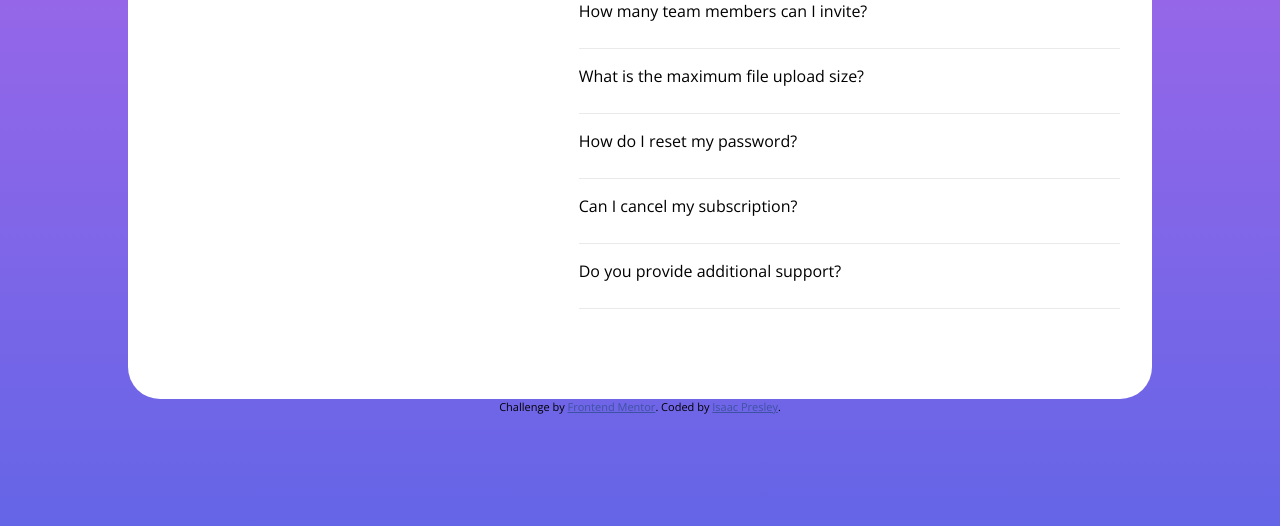
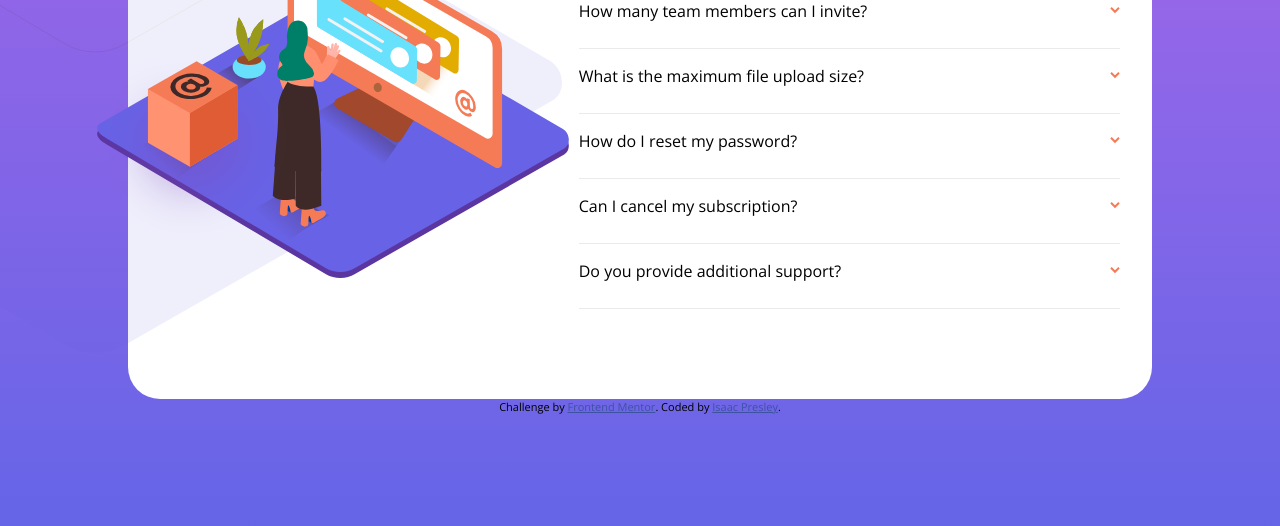
Before and after one commit to ipresley96/frontendmentor-Faq-accordian, a plain HTML site: page index.html in a window 1280 px wide. Shown: the part 274-800 px from the top of the page. Drawn offline with nearby package versions, Linux system fonts and the light colour scheme; the site is published under a folder, as on GitHub Pages, so addresses that start at the root find nothing.

Commit message:
Update index.html

```diff
--- a/index.html
+++ b/index.html
@@ -22,13 +22,13 @@
 
         <picture>
 
-          <img class="background-img" src="/images/bg-pattern-mobile.svg" alt="">
-          <img class="main-img" src="/images/illustration-woman-online-mobile.svg" alt="">
+          <img class="background-img" src="images/bg-pattern-mobile.svg" alt="">
+          <img class="main-img" src="images/illustration-woman-online-mobile.svg" alt="">
         </picture>
         <picture class="desktop-img">
-          <img class="d-pattern" src="/images/bg-pattern-desktop.svg" alt="">
-          <img class="d-box" src="/images/illustration-box-desktop.svg" alt="">
-          <img class="d-woman" src="/images/illustration-woman-online-desktop.svg" alt="">
+          <img class="d-pattern" src="images/bg-pattern-desktop.svg" alt="">
+          <img class="d-box" src="images/illustration-box-desktop.svg" alt="">
+          <img class="d-woman" src="images/illustration-woman-online-desktop.svg" alt="">
         </picture>
 
     </section>
@@ -38,7 +38,7 @@
         <div class="question">
           <div class="accordian-header">
             <h2 class="title"> How many team members can I invite? </h2>
-            <img class="arrow" src="/images/icon-arrow-down.svg" alt="">
+            <img class="arrow" src="images/icon-arrow-down.svg" alt="">
           </div>
           <p class="content">
             You can invite up to 2 additional users on the Free plan. There is no limit on
@@ -48,7 +48,7 @@
         <div class="question">
           <div class="accordian-header">
             <h2 class="title"> What is the maximum file upload size? </h2>
-            <img class="arrow" src="/images/icon-arrow-down.svg"  alt="">
+            <img class="arrow" src="images/icon-arrow-down.svg"  alt="">
           </div>
           <p class="content">
             No more than 2GB. All files in your account must fit your allotted storage space.
@@ -58,7 +58,7 @@
         <div class="question">
           <div class="accordian-header">
             <h2 class="title"> How do I reset my password? </h2>
-            <img class="arrow" src="/images/icon-arrow-down.svg" alt="">
+            <img class="arrow" src="images/icon-arrow-down.svg" alt="">
           </div>
             <p class="content"> Click “Forgot password” from the login page or “Change password” from your profile page.
             A reset link will be emailed to you
@@ -67,7 +67,7 @@
         <div class="question">
           <div class="accordian-header">
             <h2 class="title"> Can I cancel my subscription? </h2>
-            <img class="arrow" src="/images/icon-arrow-down.svg" alt="">
+            <img class="arrow" src="images/icon-arrow-down.svg" alt="">
           </div>
           <p class="content">
             Yes! Send us a message and we’ll process your request no questions asked.
@@ -76,7 +76,7 @@
         <div class="question">
           <div class="accordian-header">
             <h2 class="title"> Do you provide additional support? </h2>
-            <img class="arrow" src="/images/icon-arrow-down.svg" alt="">
+            <img class="arrow" src="images/icon-arrow-down.svg" alt="">
             </div>
             <p class="content">
               Chat and email support is available 24/7. Phone lines are open during normal business hours.
```
